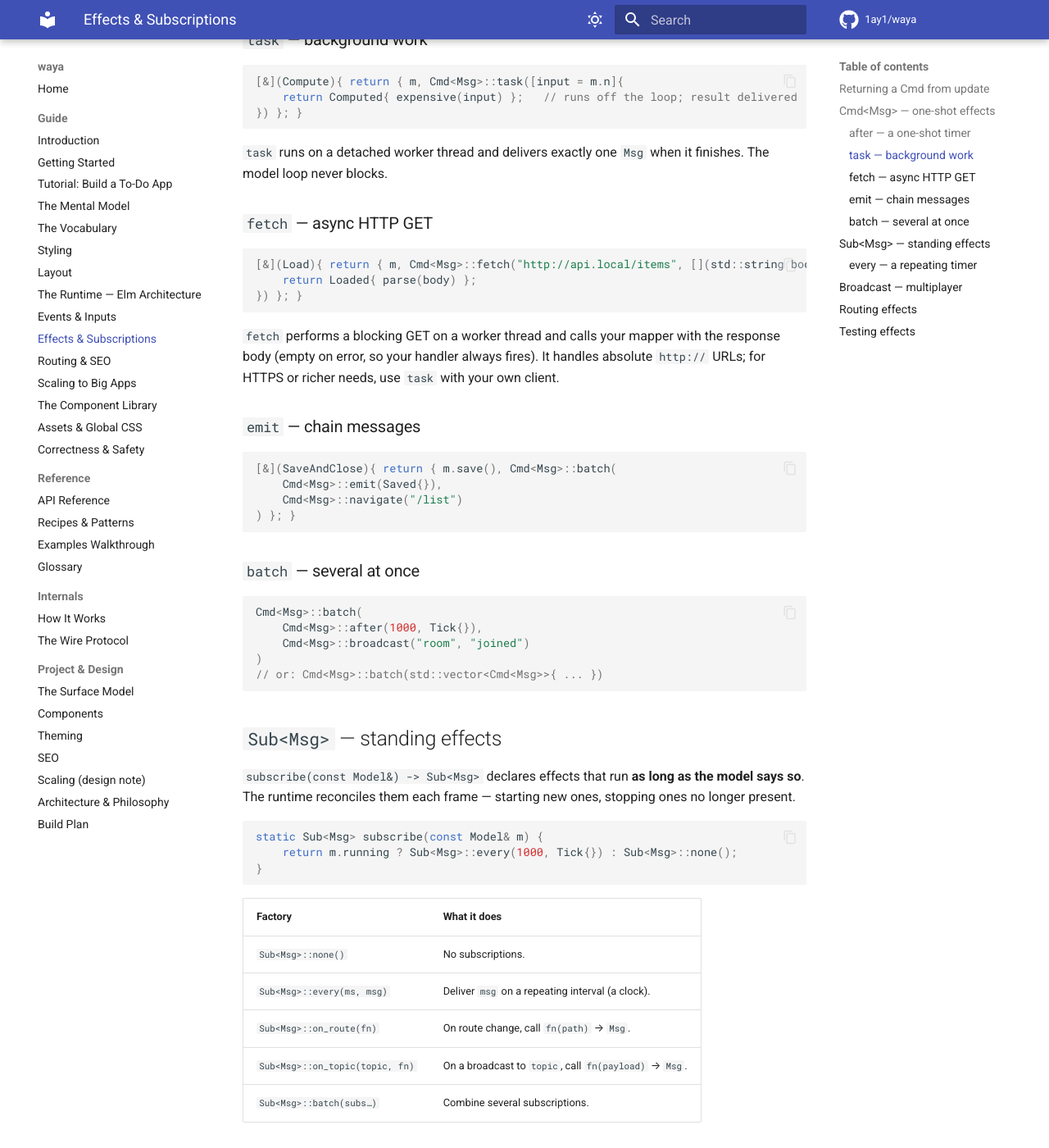
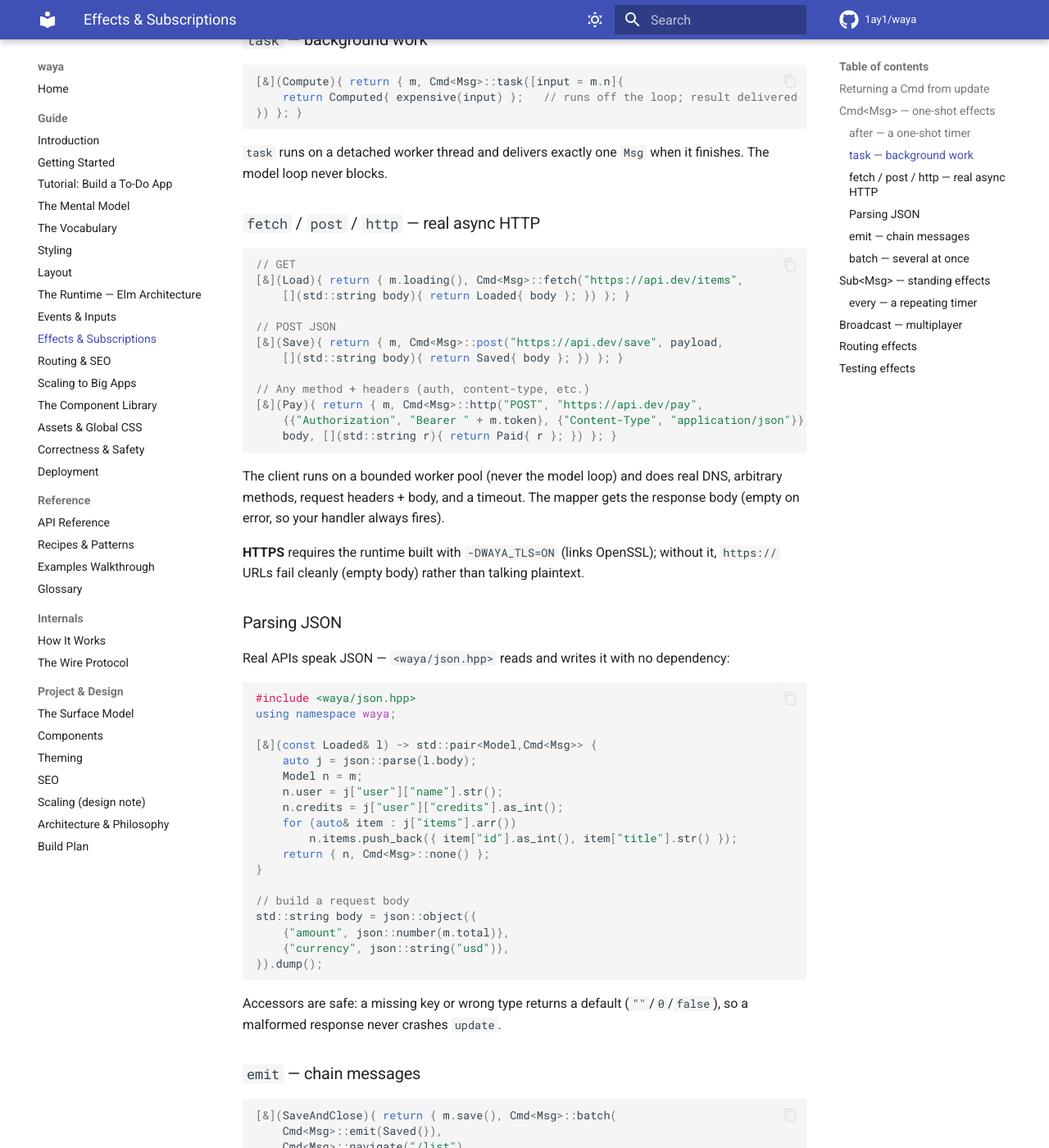
Before and after one commit to 1ay1/waya, an MkDocs documentation site: the page built from docs/08-effects.md, in a window 1280 px wide and 1400 px high, scrolled down 1446 px. Shown: the whole window at 82% size. Built offline with MkDocs 1.6.1 and Material for MkDocs 9.7.7, drawn with Linux system fonts in a browser that asks for light colours; comment, search, counter and statistics services are not loaded.

Commit message:
docs: HTTP/JSON effects, deployment guide, scaffolder
- 08-effects: rewrite the fetch section for the real client (fetch/post/http,
  HTTPS via -DWAYA_TLS, headers/auth) and add a JSON section (waya/json.hpp).
- 17-deployment (new): the binary, env knobs, /healthz, SIGTERM, the Dockerfile,
  reverse-proxy config for the WebSocket upgrade, and the resilience notes
  (session resumption, bounded pool, rate limiting). Added to nav.
- 01-getting-started: lead with the create-waya-app scaffolder.

````diff
--- a/docs/08-effects.md
+++ b/docs/08-effects.md
@@ -60,18 +60,58 @@ When you have nothing to do, return `Cmd<Msg>::none()`.
 `task` runs on a detached worker thread and delivers exactly one `Msg` when it
 finishes. The model loop never blocks.
 
-### `fetch` — async HTTP GET
+### `fetch` / `post` / `http` — real async HTTP
 
 ```cpp
-[&](Load){ return { m, Cmd<Msg>::fetch("http://api.local/items", [](std::string body){
-    return Loaded{ parse(body) };
-}) }; }
+// GET
+[&](Load){ return { m.loading(), Cmd<Msg>::fetch("https://api.dev/items",
+    [](std::string body){ return Loaded{ body }; }) }; }
+
+// POST JSON
+[&](Save){ return { m, Cmd<Msg>::post("https://api.dev/save", payload,
+    [](std::string body){ return Saved{ body }; }) }; }
+
+// Any method + headers (auth, content-type, etc.)
+[&](Pay){ return { m, Cmd<Msg>::http("POST", "https://api.dev/pay",
+    {{"Authorization", "Bearer " + m.token}, {"Content-Type", "application/json"}},
+    body, [](std::string r){ return Paid{ r }; }) }; }
 ```
 
-`fetch` performs a blocking GET on a worker thread and calls your mapper with
-the response body (empty on error, so your handler always fires). It handles
-absolute `http://` URLs; for HTTPS or richer needs, use `task` with your own
-client.
+The client runs on a bounded worker pool (never the model loop) and does real
+DNS, arbitrary methods, request headers + body, and a timeout. The mapper gets
+the response body (empty on error, so your handler always fires).
+
+**HTTPS** requires the runtime built with `-DWAYA_TLS=ON` (links OpenSSL);
+without it, `https://` URLs fail cleanly (empty body) rather than talking
+plaintext.
+
+### Parsing JSON
+
+Real APIs speak JSON — `<waya/json.hpp>` reads and writes it with no dependency:
+
+```cpp
+#include <waya/json.hpp>
+using namespace waya;
+
+[&](const Loaded& l) -> std::pair<Model,Cmd<Msg>> {
+    auto j = json::parse(l.body);
+    Model n = m;
+    n.user = j["user"]["name"].str();
+    n.credits = j["user"]["credits"].as_int();
+    for (auto& item : j["items"].arr())
+        n.items.push_back({ item["id"].as_int(), item["title"].str() });
+    return { n, Cmd<Msg>::none() };
+}
+
+// build a request body
+std::string body = json::object({
+    {"amount", json::number(m.total)},
+    {"currency", json::string("usd")},
+}).dump();
+```
+
+Accessors are safe: a missing key or wrong type returns a default
+(`""`/`0`/`false`), so a malformed response never crashes `update`.
 
 ### `emit` — chain messages
 
--- a/mkdocs.yml
+++ b/mkdocs.yml
@@ -79,6 +79,7 @@ nav:
       - The Component Library: 14-components.md
       - Assets & Global CSS: 15-assets.md
       - Correctness & Safety: 16-safety.md
+      - Deployment: 17-deployment.md
   - Reference:
       - API Reference: 11-api-reference.md
       - Recipes & Patterns: 12-recipes.md
````
Also changed, not shown: docs/01-getting-started.md (+9 -0 lines), docs/17-deployment.md (added, +77 -0 lines).
